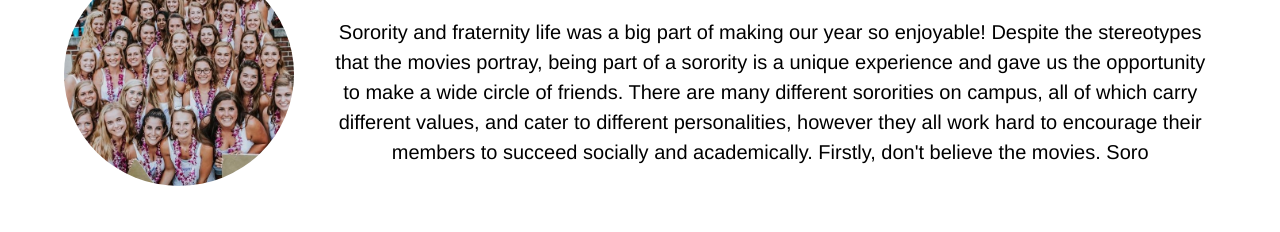
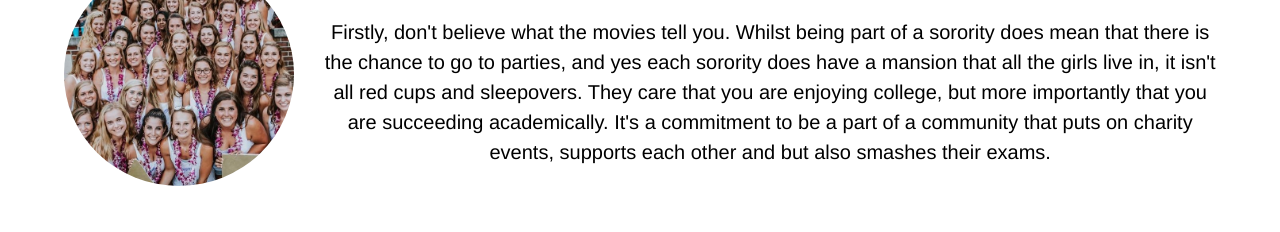
Before and after one commit to alinamarshall/weirdbritishchicks, a plain HTML site: page collegepage.html in a window 1280 px wide. Shown: the part 291-523 px from the top of the page. Drawn offline with nearby package versions, Linux system fonts and the light colour scheme.

Commit message:
sorority info

```diff
--- a/collegepage.html
+++ b/collegepage.html
@@ -38,12 +38,11 @@
 
     <div class="column2">
         <h2>Greek Life</h2>
-    <p>Sorority and fraternity life was a big part of making our year so
-    enjoyable! Despite the stereotypes that the movies portray, being part of
-    a sorority is a unique experience and gave us the opportunity to make a wide circle of friends. There are many different
-    sororities on campus, all of which carry different values, and cater to
-    different personalities, however they all work hard to encourage their
-    members to succeed socially and academically. Firstly, don't believe the movies. Soro</p>
+    <p> Firstly, don't believe what the movies tell you. Whilst being part of a
+      sorority does mean that there is the chance to go to parties, and yes each sorority does have a mansion that all the
+girls live in, it isn't all red cups and sleepovers. They care that you are enjoying college,
+but more importantly that you are succeeding academically. It's a commitment to be a part of a community
+that puts on charity events, supports each other and but also smashes their exams. </p>
    </div>
 
      <div class="column1">
```
